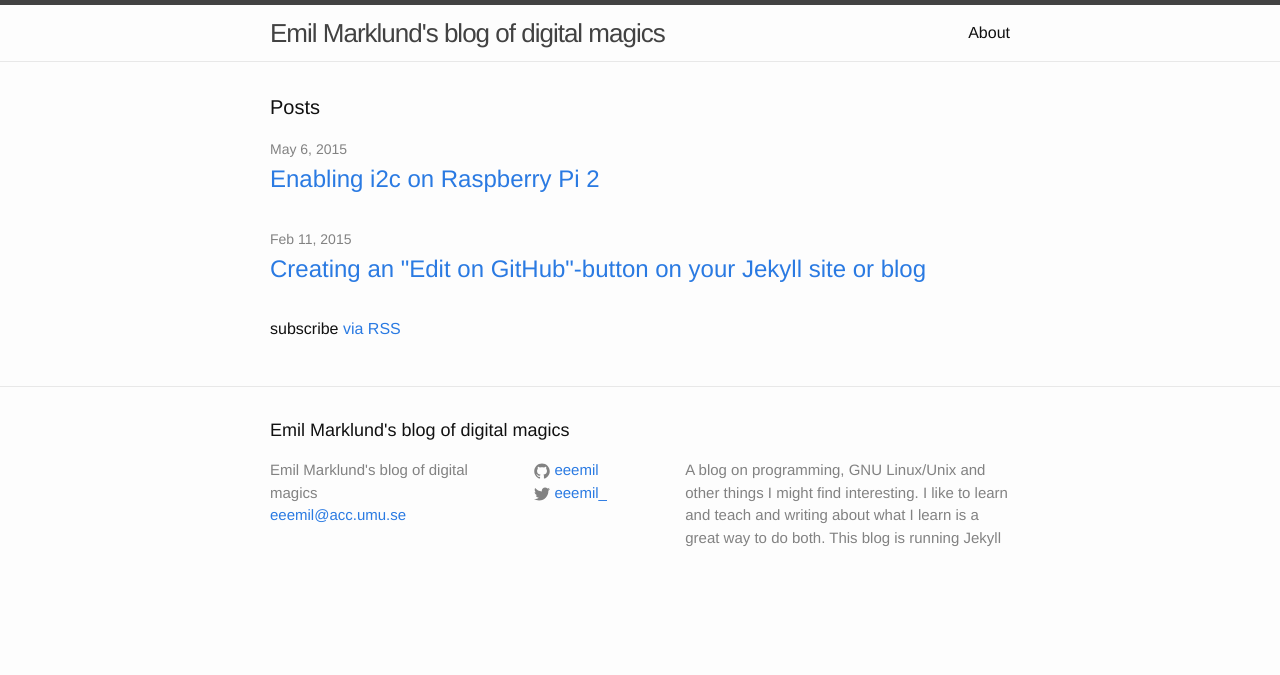
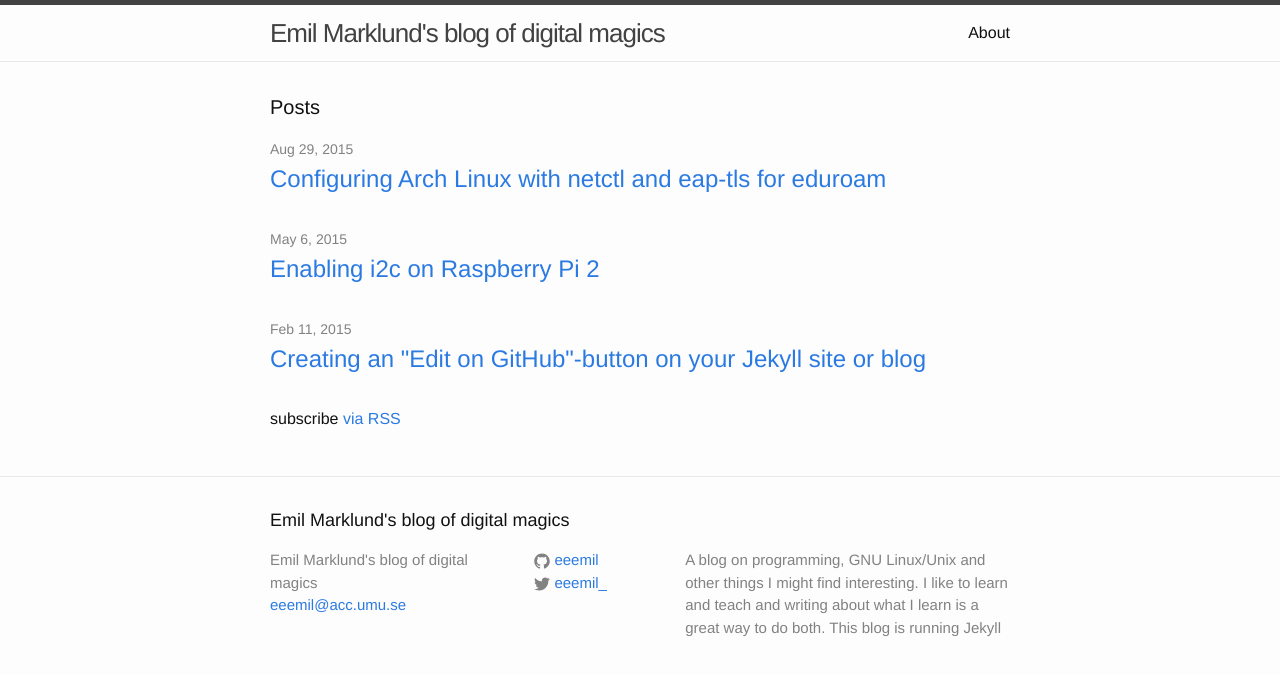
Before and after one commit to darkterminal/blog, a Jekyll site: the page built from index.html, in a window 1280 px wide. Shown: the top 675 px of the page. Built offline with Jekyll 4.4.1, drawn with Linux system fonts in a browser that asks for light colours; part of the change alters nothing that is shown.

Commit message:
New blog on eduroam with netctl and eas-tls

```diff
--- /dev/null
+++ b/_posts/guides/2015-08-29-netctl-eduroam.md
@@ -0,0 +1,102 @@
+---
+layout: post
+title: "Configuring Arch Linux with netctl and eap-tls for eduroam"
+date:  2015-08-29
+category: guides
+tags:
+- arch linux
+- netctl
+- eduroam
+- wireless
+- eap-tls
+---
+
+## Introduction
+
+Last semester I was taking a course in embedded systems. As a course assignment,
+I was working on a project creating a remote controlled robot. We figured that
+if the robot had a strong WiFi connection, we would be able to send a video feed
+and other bandwidth-demanding data to and from the robot.
+
+We were building the robot on campus at Umeå University. Eduroam has great
+coverage all around campus, so we decided to try using Eduroam. However, Umeå
+University uses the somewhat cumbersome EAP-TLS security protocol for
+connecting, authorizing and encrypting traffic.
+
+I only found guides for configuring eduroam EAP-TTLS *(notice the extra **T**)*
+so I had to take a deep dive through the manuals and find out how to do it
+myself.
+
+## Acquiring certificates (Umeå university only)
+
+The instructions here are specific to Umeå University, but other universities
+may have a similar process.
+
+You will need two certificates for eap-tls to work. The server certificate are
+used to ensure that nobody can pretend to be eduroam (and snoop on your
+traffic), and the client certificate is used by the eduroam router to ensure
+that you really are authorized to connect.
+
+1. Go to [www.eduroam.umu.se](https://www.eduroam.umu.se) and log in using your
+student credentials (CAS ID)
+2. Manually download the certificates ***(Important: write down the password
+somewhere)***
+
+## Prerequisites
+
+* netctl
+* wpa\_supplicant
+* server and client certificates
+
+## Setup
+
+*All the below steps need to be performed as root*
+
+1. Place the private certificate (\*.p12) in /etc/netctl/. *(The file
+can be placed anywhere, but for clarity we will place it in the netctl catalogue
+in this guide)
+2. Place the CA certificates (*.crt) in
+/etc/ca-certificates/trust-source/anchors/
+3. Run `trust --extract compat`
+4. Create a file /etc/netctl/eduroam with the following contents:
+
+~~~
+Description='Eduroam connection'
+Interface=wlan0
+Connection=wireless
+Security='wpa-configsection'
+IP='dhcp'
+WPAConfigSection=(
+    'ssid="eduroam"'
+    'key_mgmt=WPA-EAP'
+    'eap=TLS'
+    'proto=WPA RSN'
+    'identity="ABCD0123@umu.se"'
+    'private_key="/etc/netctl/umu_eduroam_ABCD0123.p12"'
+    'private_key_passwd="YOURPASSWORD"'
+    'ca_cert="/etc/ca-certificates/extracted/cadir/UmU_eduroam_MasterRoot_CA.pem"'
+    'ca_cert2="/etc/ca-certificates/extracted/cadir/UmU_eduroam_MasterRoot_CA.pem"'
+)
+~~~
+
+You will have to edit some fields in the configuration:
+
+* identity - your student email *(\<CAS_ID\>@umu.se for students at Umeå
+University)*
+* private_key - filepath to your private key
+* private_key_passwd - the password for your private key
+* ca_cert - file path to your eduroam master certificate *(does not have to be
+edited if you are a student at Umeå University)*
+* ca_cert2 - same as ca_cert
+
+## Connect
+
+Try running using `netctl eduroam start` as root. If you want to permanently enable the
+connection (as in connecting on boot), use `netctl eduroam enable`. However, I
+discovered that netctl only tries to start the connection a few times at reboot,
+and never retries. For reliable reconnection, a script should be used, or
+manually run `netctl eduroam start` whenever needed.
+
+## More
+
+[Configuring and using netctl](https://wiki.archlinux.org/index.php/Netctl)
```
Also changed, not shown: _posts/guides/2015-05-06-enabling-i2c-on-rpi-2.md (line endings or trailing spaces).
